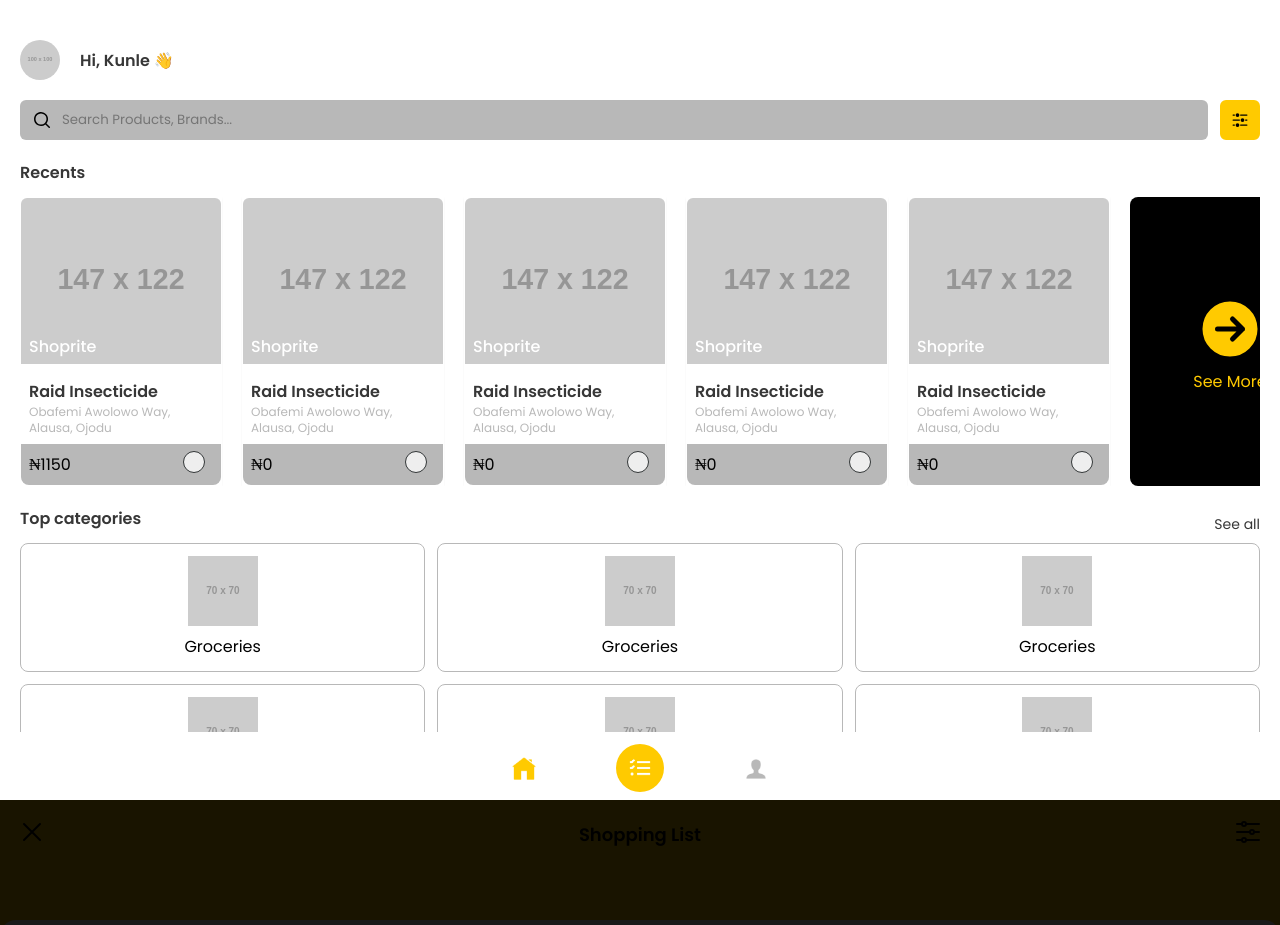
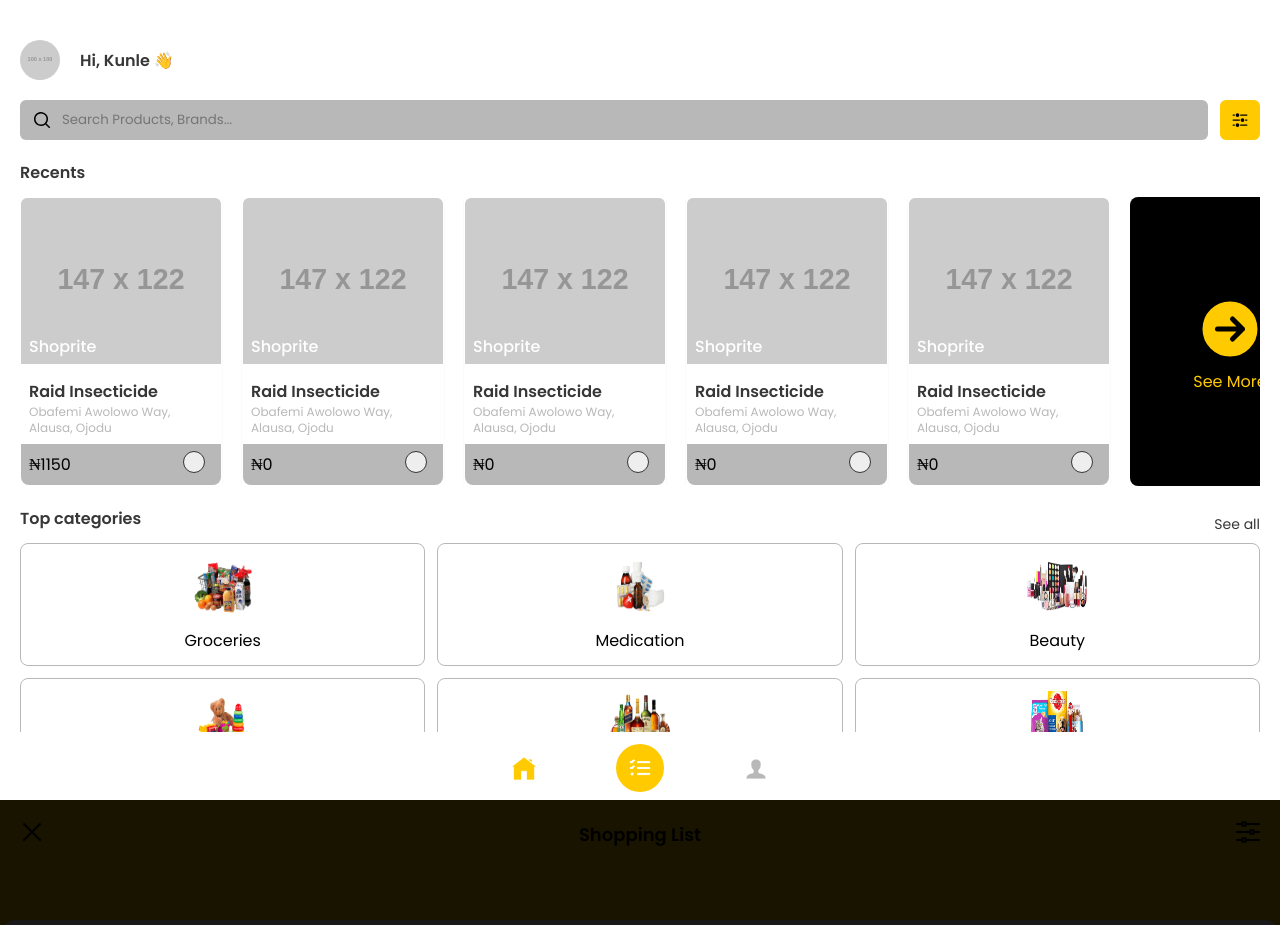
Before and after one commit to JoshAjikaze/StockInchApp, a React (Vite) app: page /userscreen/home in a window 1280 px wide. Built offline with nearby package versions, Linux system fonts and the light colour scheme.

Commit message:
Categories Sorting

```diff
--- a/src/components/CategoryComponent.tsx
+++ b/src/components/CategoryComponent.tsx
@@ -2,7 +2,6 @@ import { Link } from "react-router-dom"
 
 type TCategoryProps = {
     image: string,
-    url: string,
     title: string
 }
 
@@ -12,9 +11,9 @@ type TCategoryComponentProps = {
 
 const CategoryComponent = ({ categoryProps }: TCategoryComponentProps) => {
     return (
-        <Link to={categoryProps.url} className="flex flex-col items-center justify-center p-3 text-black no-underline rounded-lg border border-solid basis-1/3 border-LightGray">
+        <Link to={`/categories/${categoryProps.title}`} className="flex flex-col justify-center items-center p-3 text-black no-underline rounded-lg border border-solid basis-1/3 border-LightGray">
             <div className="flex flex-col gap-y-2 justify-center items-center w-full">
-                <img src={categoryProps.image || "https://placehold.co/70x70"} alt="" />
+                <img src={categoryProps.image || "https://placehold.co/70x70"} alt="" className="size-16" />
                 <p>{categoryProps.title}</p>
             </div>
         </Link>
--- a/src/user/home/UserHome.tsx
+++ b/src/user/home/UserHome.tsx
@@ -4,13 +4,59 @@ import ProductComponent from "../../components/ProductComponent"
 import { toggle } from "../../features/slices/togglerSlices"
 import { categoryToggle } from "../../features/slices/togglerSlices"
 
-// export const CategoriesCata = [
-//     {
-//         image: "",
-//         url: "/categories/groceries",
-//         title: "Groceries"
-//     }
-// ]
+import medication from '../../assets/images/medication.png'
+import groceries from '../../assets/images/groceries.png'
+import beauty from '../../assets/images/beauty.png'
+import kids from '../../assets/images/kids.png'
+import liquor from '../../assets/images/liquor.png'
+import pets from '../../assets/images/pets.png'
+import school from '../../assets/images/school.png'
+import soft_drinks from '../../assets/images/soft-drinks.png'
+import sports from '../../assets/images/sports.png'
+import toiletry from '../../assets/images/toiletry.png'
+
+export const CategoriesData = [
+    {
+        image: groceries,
+        title: "Groceries"
+    },
+    {
+        image: medication,
+        title: "Medication"
+    },
+    {
+        image: beauty,
+        title: "Beauty"
+    },
+    {
+        image: kids,
+        title: "Kids"
+    },
+    {
+        image: liquor,
+        title: "Liquor"
+    },
+    {
+        image: pets,
+        title: "Pets"
+    },
+    {
+        image: school,
+        title: "Groceries"
+    },
+    {
+        image: soft_drinks,
+        title: "Soft Drinks"
+    },
+    {
+        image: sports,
+        title: "Sports"
+    },
+    {
+        image: toiletry,
+        title: "Toiletry"
+    },
+]
 
 const UserHome = () => {
 
@@ -121,36 +167,16 @@ const UserHome = () => {
                 </div>
 
                 <div className="grid grid-cols-3 gap-3 pb-3">
-                    <CategoryComponent categoryProps={{
-                        image: "",
-                        url: "/categories/groceries",
-                        title: "Groceries"
-                    }} />
-                    <CategoryComponent categoryProps={{
-                        image: "",
-                        url: "#",
-                        title: "Groceries"
-                    }} />
-                    <CategoryComponent categoryProps={{
-                        image: "",
-                        url: "#",
-                        title: "Groceries"
-                    }} />
-                    <CategoryComponent categoryProps={{
-                        image: "",
-                        url: "#",
-                        title: "Groceries"
-                    }} />
-                    <CategoryComponent categoryProps={{
-                        image: "",
-                        url: "#",
-                        title: "Groceries"
-                    }} />
-                    <CategoryComponent categoryProps={{
-                        image: "",
-                        url: "#",
-                        title: "Groceries"
-                    }} />
+                    {
+                        CategoriesData.slice(0, 6).map((item, Idx:number) => (
+                            <CategoryComponent key={Idx} categoryProps={{
+                                image: item.image,
+                                title: item.title
+                            }} />
+                        ))
+                    }
+
+
                 </div>
 
             </div>
--- a/src/user/products/Allcategories.tsx
+++ b/src/user/products/Allcategories.tsx
@@ -2,35 +2,11 @@ import { useDispatch, useSelector } from "react-redux"
 import { toggle } from "../../features/slices/togglerSlices";
 import { RootState } from "../../features/store"
 import { Link } from "react-router-dom";
+import { CategoriesData } from "../home/UserHome";
 
 const Allcategories = () => {
 
-    const data = [
-        {
-            icon: "",
-            title: "Medication"
-        },
-        {
-            icon: "",
-            title: "Liquor"
-        },
-        {
-            icon: "",
-            title: "Soft Drinks"
-        },
-        {
-            icon: "",
-            title: "Snacks"
-        },
-        {
-            icon: "",
-            title: "Toiletries"
-        },
-        {
-            icon: "",
-            title: "Groceries"
-        },
-    ]
+
 
     const dispatch = useDispatch();
     const { isToggled } = useSelector((state: RootState) => state.categoryToggler);
@@ -38,25 +14,26 @@ const Allcategories = () => {
     return (
         <div className={`${isToggled ? "left-0" : "-left-full"} fixed z-50 top-0 w-full bg-white h-full transition-all duration-300 pt-5`}>
             <div className="flex justify-between items-center px-5">
-                <button onClick={() => dispatch(toggle())} className="default-btn flex justify-center items-center p-2">
-                    <svg xmlns="http://www.w3.org/2000/svg" viewBox="0 0 20 20" fill="currentColor" className="size-5">
+                <button onClick={() => dispatch(toggle())} className="flex justify-center items-center p-2 default-btn">
+                    <svg xmlns="http://www.w3.org/2000/svg" viewBox="0 0 20 20" fill="currentColor" className="size-8">
                         <path d="M6.28 5.22a.75.75 0 0 0-1.06 1.06L8.94 10l-3.72 3.72a.75.75 0 1 0 1.06 1.06L10 11.06l3.72 3.72a.75.75 0 1 0 1.06-1.06L11.06 10l3.72-3.72a.75.75 0 0 0-1.06-1.06L10 8.94 6.28 5.22Z" />
                     </svg>
                 </button>
 
-                <p>All Categories</p>
+                <p className="text-lg font-semibold">All Categories</p>
 
                 <div />
             </div>
 
             <div className="my-10 p-5 h-[70vh] overflow-y-scroll no-scrollbar">
                 {
-                    data.map((item, Idx) => (
+                    CategoriesData.map((item, Idx) => (
                         <Link to={`/categories/${item.title.toLowerCase()}`} onClick={() => dispatch(toggle())} key={Idx} className="flex relative gap-x-5 items-center text-black no-underline border">
                             <p>
-                                <img src={item.icon || "https://placehold.co/30x30"} alt="" className="size-14" />
+                                <img src={item.image || "https://placehold.co/30x30"} alt="" className="size-12" />
                             </p>
-                            <p>{item.title}</p>
+
+                            <p className="text-base font-medium">{item.title}</p>
 
                             <svg xmlns="http://www.w3.org/2000/svg" viewBox="0 0 20 20" fill="currentColor" className="absolute right-0 size-5">
                                 <path fillRule="evenodd" d="M8.22 5.22a.75.75 0 0 1 1.06 0l4.25 4.25a.75.75 0 0 1 0 1.06l-4.25 4.25a.75.75 0 0 1-1.06-1.06L11.94 10 8.22 6.28a.75.75 0 0 1 0-1.06Z" clipRule="evenodd" />
--- a/src/user/products/Categories.tsx
+++ b/src/user/products/Categories.tsx
@@ -9,13 +9,13 @@ const Categories = () => {
     <main className="p-3">
 
       <div className="flex sticky top-0 z-50 justify-between items-center py-3 mb-3 bg-white">
-        <button onClick={() => { history.back() }} className="flex justify-center items-center p-2">
+        <button onClick={() => { history.back() }} className="flex justify-center items-center p-2 default-btn">
           <svg xmlns="http://www.w3.org/2000/svg" viewBox="0 0 20 20" fill="currentColor" className="size-5">
             <path fillRule="evenodd" d="M17 10a.75.75 0 0 1-.75.75H5.612l4.158 3.96a.75.75 0 1 1-1.04 1.08l-5.5-5.25a.75.75 0 0 1 0-1.08l5.5-5.25a.75.75 0 1 1 1.04 1.08L5.612 9.25H16.25A.75.75 0 0 1 17 10Z" clipRule="evenodd" />
           </svg>
         </button>
 
-        <p className="capitalize font-semibold text-Gray text-lg">{ id || "All Categories"}</p>
+        <p className="text-lg font-semibold capitalize text-Gray">{ id || "All Categories"}</p>
 
         <div />
       </div>
```
